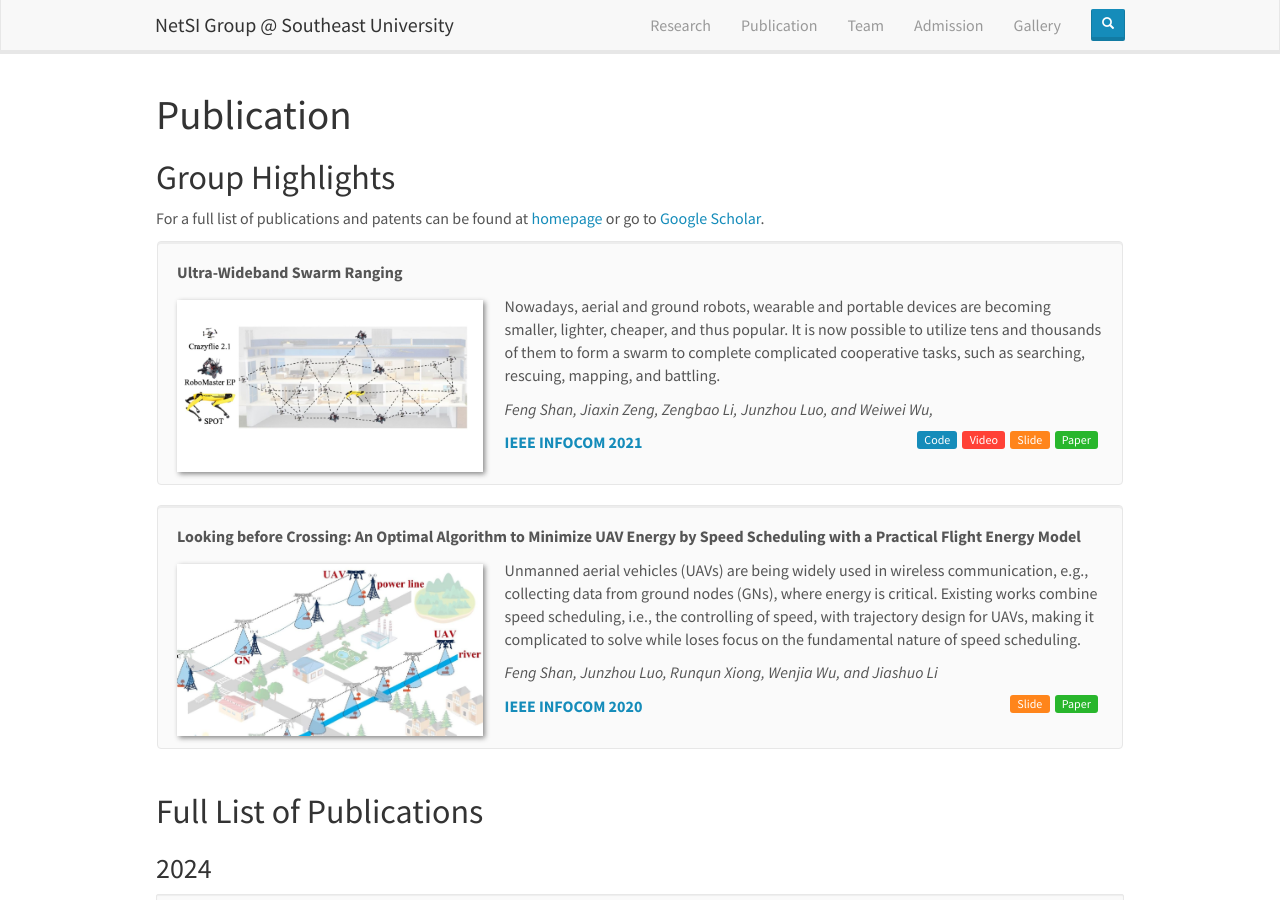
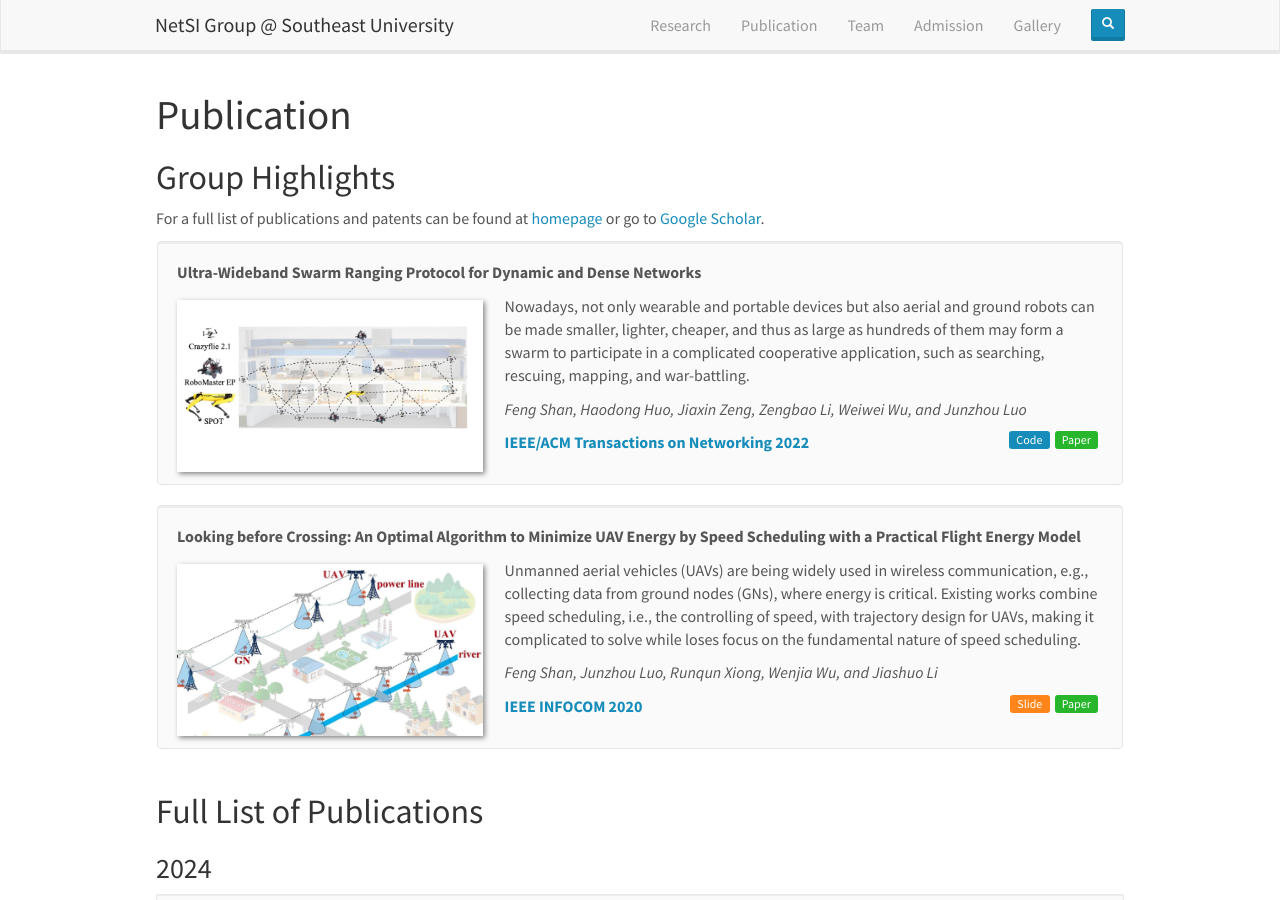
Before and after one commit to SEU-NetSI/seu-netsi.github.io, a Jekyll site: the page built from _pages/publications.md, in a window 1280 px wide and 900 px high. Built offline with Jekyll 4.4.1, drawn with Linux system fonts in a browser that asks for light colours; nearby versions of some CDN libraries.

Commit message:
update highlight

```diff
--- a/_data/publist.yml
+++ b/_data/publist.yml
@@ -112,7 +112,10 @@
     code: https://github.com/SEU-NetSI/crazyflie-firmware
     doi: https://ieeexplore.ieee.org/abstract/document/9810917
   highlight:
-    attr: 0
+    attr: 1
+    image: uwbrange.jpg
+    description: Nowadays, not only wearable and portable devices but also aerial and ground robots can be made smaller, lighter, cheaper, and thus as large as hundreds of them may form a swarm to participate in a complicated cooperative application, such as searching, rescuing, mapping, and war-battling.
+    source: IEEE/ACM Transactions on Networking 2022
   bibtex: "@article{shan2022ultra,
   title={Ultra-Wideband Swarm Ranging Protocol for Dynamic and Dense Networks},
   author={Shan, Feng and Huo, Haodong and Zeng, Jiaxin and Li, Zengbao and Wu, Weiwei and Luo, Junzhou},
@@ -134,7 +137,7 @@
     video: https://www.youtube.com/watch?v=jT3mPQvHadM
     doi: https://ieeexplore.ieee.org/abstract/document/9488717
   highlight:
-    attr: 1
+    attr: 0
     image: uwbrange.jpg
     description: Nowadays, aerial and ground robots, wearable and portable devices are becoming smaller, lighter, cheaper, and thus popular. It is now possible to utilize tens and thousands of them to form a swarm to complete complicated cooperative tasks, such as searching, rescuing, mapping, and battling.
     source: IEEE INFOCOM 2021
```
